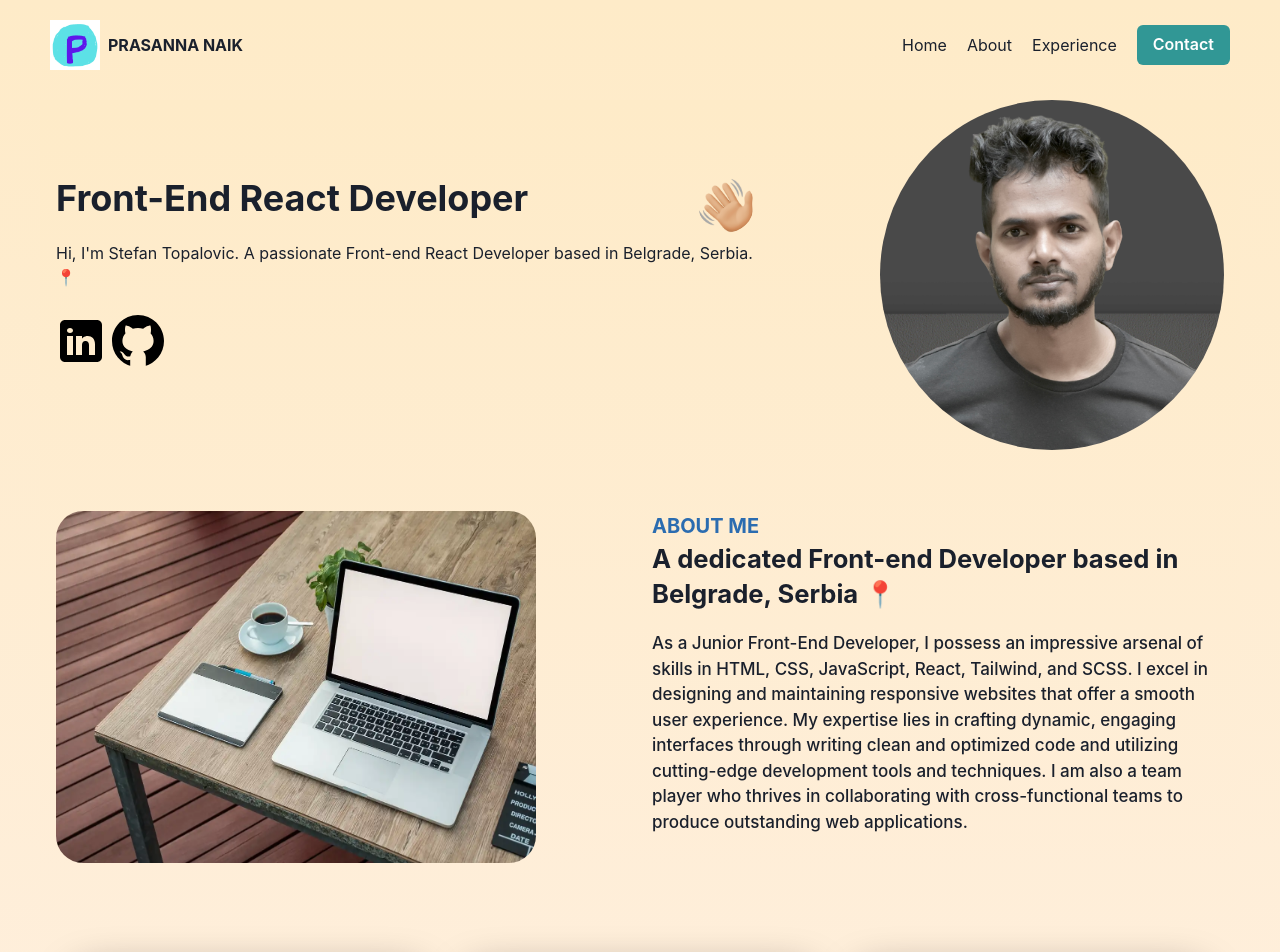
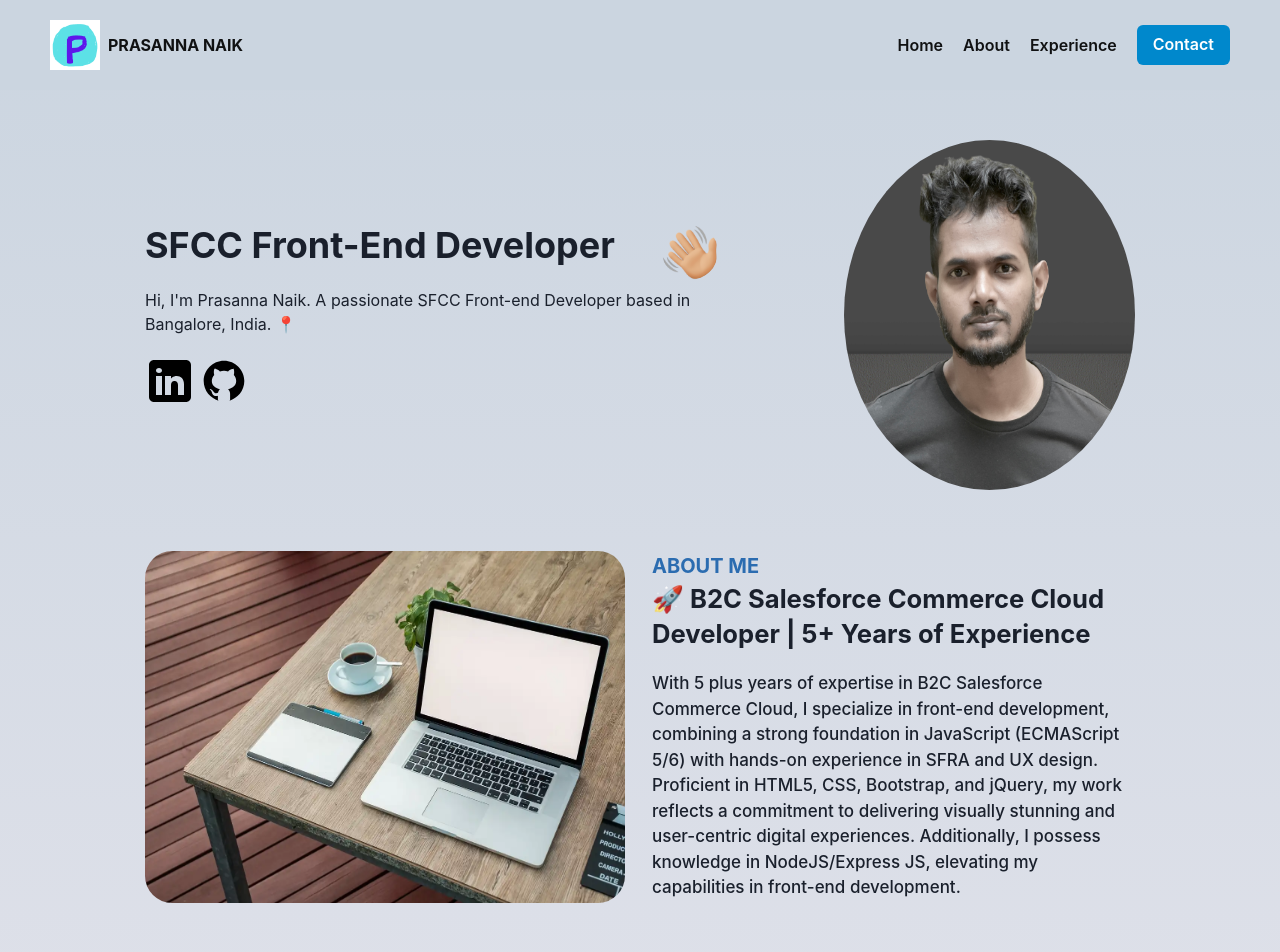
Before and after one commit to Prasanna-naik-97/My-Portfolio-React-App, a React (Create React App) app: page / in a window 1280 px wide. Shown: the top 952 px of the page. Built offline with nearby package versions, Linux system fonts and the light colour scheme; a web font is replaced by a local one.

Commit message:
final changes

```diff
--- a/src/App.js
+++ b/src/App.js
@@ -13,11 +13,9 @@ import AboutMe from './components/AboutMe/AboutMe';
 function App() {
   return (
     <BrowserRouter>
-      <Box className="App" bgGradient={[
-          'linear(to-tr, teal.300, yellow.400)',
-          'linear(to-t, blue.200, teal.500)',
-          'linear(to-b, orange.100, #fff4f9)',
-        ]}>
+      <Box className="App" background={'#fff4f9'} bgGradient={[
+      'linear(to-b, gray.300, #fff4f9)',
+    ]}>
         <Header />
         <Box pt='100px'>
           <Routes>
--- a/src/components/AboutMe/AboutMe.js
+++ b/src/components/AboutMe/AboutMe.js
@@ -1,10 +1,13 @@
 import { Box, Grid, GridItem, Image, Text } from '@chakra-ui/react'
 import React from 'react'
 import pcLogo from "../../assets/images/techIcons/pc.webp";
+import { Element } from 'react-scroll';
 
 const AboutMe = () => {
   return (
+
     <Box className="introduction" mt='4' mb='2' py='45'>
+        <Element name="about-me" className="aboutmeElem">
             <Grid templateColumns={{base: '1fr', lg: '1fr 1fr'}} gap={6} justifyContent='center'>
                 <GridItem>
                     <Image src={pcLogo} borderRadius='1.7rem' width={{base: '90%', lg: '30rem'}} height={{base: '90%', lg: '22rem'}} margin={{base: '0 auto', lg: 'unset'}} />
@@ -12,16 +15,18 @@ const AboutMe = () => {
                 <GridItem>
                     <Box flex='50%'>
                         <Box fontSize='20px' color='blue.600' fontWeight='700'>ABOUT ME</Box>
-                    <Box fontSize='1.6rem'  fontWeight='700' lineHeight='35px' mb='5'>A dedicated Front-end Developer based in Belgrade, Serbia 📍</Box>
+                        <Box fontSize='1.6rem'  fontWeight='700' lineHeight='35px' mb='5'>🚀 B2C Salesforce Commerce Cloud Developer | 5+ Years of Experience</Box>
                         <Box fontSize='17px' fontWeight='500'>
-                        As a Junior Front-End Developer, I possess an impressive arsenal of skills in HTML, CSS, JavaScript, React, Tailwind, and SCSS.
-                        I excel in designing and maintaining responsive websites that offer a smooth user experience. My expertise lies in crafting dynamic,
-                        engaging interfaces through writing clean and optimized code and utilizing cutting-edge development tools and techniques.
-                        I am also a team player who thrives in collaborating with cross-functional teams to produce outstanding web applications.
+                            With 5 plus years of expertise in B2C Salesforce Commerce Cloud, I specialize in front-end development, combining a strong
+                            foundation in JavaScript (ECMAScript 5/6) with hands-on experience in SFRA and UX design.
+                            Proficient in HTML5, CSS, Bootstrap, and jQuery, my work reflects a commitment to delivering
+                            visually stunning and user-centric digital experiences. Additionally, I possess knowledge in NodeJS/Express JS,
+                            elevating my capabilities in front-end development.
                         </Box>
                     </Box>
                 </GridItem>
             </Grid>
+        </Element>
     </Box>
   )
 }
--- a/src/components/Introduction/Introduction.js
+++ b/src/components/Introduction/Introduction.js
@@ -12,16 +12,20 @@ const Introduction = () => {
     <Element name="home-intro">
         <Flex className="description" gap={{base: '0', lg: '116'}} direction={{base: 'column', lg: 'row'}} alignItems={{base: 'center', lg: 'center'}}>
             <Box position='relative' order={{base: '2', lg: '1'}}>
-                <Heading as='h1'>Front-End React Developer</Heading>
+                <Heading as='h1'>SFCC Front-End Developer</Heading>
                 <Image borderRadius='100%' src={handWave} alt='Profile Picture' position='absolute' top='0' right='10px' height='56px' />
-                <Box my='20px'>Hi, I'm Stefan Topalovic. A passionate Front-end React Developer based in Belgrade, Serbia. 📍</Box>
-                <Flex>
-                  <Image src={linedin} alt='linkedin' />
-                  <Image src={github} alt='github' />
+                <Box my='20px'>Hi, I'm Prasanna Naik. A passionate SFCC Front-end Developer based in Bangalore, India. 📍</Box>
+                <Flex gap={{base: '5', xl: '1'}}>
+                  <a href="https://www.linkedin.com/in/prasanna-naik" target='_blank'>
+                    <Image width={{base: '40px', xl: '50px'}} height={'auto'} src={linedin} alt='linkedin' />
+                  </a>
+                  <a href="https://github.com/Prasanna-naik-97" target="_blank">
+                    <Image width={{base: '45px', xl: '50px'}} height={'auto'} src={github} alt='github' />
+                  </a>
                 </Flex>
             </Box>
             <Box order={{base: '1', lg: '2'}}>
-                <Image borderRadius='100%' src='assets/images/profile.png' alt='Profile Picture' margin='0 auto' height='350px' width='350px' />
+                <Image borderRadius='100%' src='assets/images/profile.png' alt='Profile Picture' margin='0 auto' height={{base: '250px', xl: '350px'}} width={{base: '250px', xl: '350px'}} />
             </Box>
         </Flex>
     </Element>
--- a/src/components/WorkExperience/WorkExperience.js
+++ b/src/components/WorkExperience/WorkExperience.js
@@ -3,6 +3,7 @@ import dentsuLogo from "../../assets/images/techIcons/denstu.jpg";
 import mindtreeLogo from "../../assets/images/techIcons/mindtree.jpg";
 import smc2Logo from "../../assets/images/techIcons/smc2.jpg";
 import React from 'react'
+import { Element } from 'react-scroll';
 
 const WorkExperience = () => {
   const dentsu = {
@@ -76,8 +77,9 @@ const WorkExperience = () => {
   }]
 
   return (
-    <Box>
-        <Box mb='5' pb='6' color='#110e0e' fontSize={{base: '40px', lg: '40px'}}>Professional Experience</Box>
+    <Box pt='10'>
+        <Element name="experience" className="experienceElem">
+            <Box mb='5' pb='6' fontSize='20px' color='blue.600' fontWeight='700' >Professional Experience</Box>
             <Container>
                 {experiences.map((company) => (
                     <Box sx={company.style} position='relative'>
@@ -89,6 +91,7 @@ const WorkExperience = () => {
                     </Box>
                 ))}
             </Container>
+        </Element>
     </Box>
   )
 }
--- a/src/components/footer/Footer.js
+++ b/src/components/footer/Footer.js
@@ -1,11 +1,22 @@
-import { Box, Center } from '@chakra-ui/react'
+import { Box, CardFooter, Center, Flex, Image } from '@chakra-ui/react'
 import React from 'react'
 
 const Footer = () => {
+
   return (
-    <Box p='10'>
-      <Center className="copyright">Copyright &#169; 2023 Prasanna Naik. All rights reserved.</Center>
-    </Box>
+    <Flex
+      flexDirection={{base: 'column', xl: 'row'}}
+      justifyContent={{base: 'center', xl: 'space-around'}} py='20' background={'#2d2e32'} mt='5' color={'white'}>
+      <Box textAlign={{base: 'center', xl: 'left'}} fontSize={{base: '16', xl: '20'}} fontWeight={600} className="copyright">Copyright &#169; 2023. All rights reserved.</Box>
+      <Flex gap={5} justifyContent={{base: 'center', xl: 'left'}} mt={{base: '10', xl: '0'}}>
+          <a href="https://www.linkedin.com/in/prasanna-naik" target='_blank'>
+            <svg xmlns="http://www.w3.org/2000/svg" width="30" height="30" viewBox="0 0 24 24" fill="none" stroke="currentColor" stroke-width="2" stroke-linecap="round" stroke-linejoin="round" class="tabler-icon tabler-icon-brand-linkedin"><path d="M4 4m0 2a2 2 0 0 1 2 -2h12a2 2 0 0 1 2 2v12a2 2 0 0 1 -2 2h-12a2 2 0 0 1 -2 -2z"></path><path d="M8 11l0 5"></path><path d="M8 8l0 .01"></path><path d="M12 16l0 -5"></path><path d="M16 16v-3a2 2 0 0 0 -4 0"></path></svg>
+          </a>
+          <a href="https://github.com/Prasanna-naik-97" target="_blank">
+            <svg xmlns="http://www.w3.org/2000/svg" width="30" height="30" viewBox="0 0 24 24" fill="none" stroke="currentColor" stroke-width="2" stroke-linecap="round" stroke-linejoin="round" class="tabler-icon tabler-icon-brand-github"><path d="M9 19c-4.3 1.4 -4.3 -2.5 -6 -3m12 5v-3.5c0 -1 .1 -1.4 -.5 -2c2.8 -.3 5.5 -1.4 5.5 -6a4.6 4.6 0 0 0 -1.3 -3.2a4.2 4.2 0 0 0 -.1 -3.2s-1.1 -.3 -3.5 1.3a12.3 12.3 0 0 0 -6.2 0c-2.4 -1.6 -3.5 -1.3 -3.5 -1.3a4.2 4.2 0 0 0 -.1 3.2a4.6 4.6 0 0 0 -1.3 3.2c0 4.6 2.7 5.7 5.5 6c-.6 .6 -.6 1.2 -.5 2v3.5"></path></svg>
+          </a>
+      </Flex>
+    </Flex>
   )
 }
 
--- a/src/components/header/Header.js
+++ b/src/components/header/Header.js
@@ -1,32 +1,32 @@
 import React from "react";
-import { Link } from 'react-scroll';
+import { Link, Element, animateScroll as scroll } from 'react-scroll';
 import { Box, Button, Flex, HStack, Heading, IconButton, Image, Menu, MenuButton, MenuItem, MenuList, Spacer } from "@chakra-ui/react";
 import MobileMenu from "./MobileMenu.js";
 
 
 export const Header = () => {
   return (
-    <Flex p={{base: '20px 25px', xl: '20px 50px'}} position="fixed" w="100%" zIndex='1000'>
+    <Flex backgroundColor={'gray.300'} p={{base: '20px 25px', xl: '20px 50px'}} position="fixed" w="100%" zIndex='1000'>
       <HStack>
         <Heading as='h2'>
           <Image boxSize='50px' objectFit='cover' src='/assets/images/BrandLogo.png' alt='Dan Abramov' />
         </Heading>
-        <Box fontWeight={700}>PRASANNA NAIK</Box>
+        <Box fontWeight={700} color={'blackAlpha.900'}>PRASANNA NAIK</Box>
       </HStack>
 
       <Spacer/>
 
-      <HStack gap='20px' display={{ base: "none", xl: "flex" }}>
-        <Link to="home-intro" smooth={true} duration={500} colorScheme='teal' size='md' textDecoration='none' style={{cursor: 'pointer'}}>
+      <HStack gap='20px' display={{ base: "none", xl: "flex" }} color={'blackAlpha.900'} fontWeight={'600'}>
+        <Link to="home-intro" offset={-100} smooth={true} duration={500} colorScheme='teal' size='md' textDecoration='none' style={{cursor: 'pointer'}}>
           Home
         </Link>
-        <Link to="contactus-form" smooth={true} duration={500} colorScheme='teal' size='md' textDecoration='none' style={{cursor: 'pointer'}}>
+        <Link to="about-me" offset={-100} smooth={true} duration={500} colorScheme='teal' size='md' textDecoration='none' style={{cursor: 'pointer'}}>
           About
         </Link>
-        <Link to="contactus-form" smooth={true} duration={500} colorScheme='teal' size='md' textDecoration='none' style={{cursor: 'pointer'}}>
+        <Link to="experience" offset={-100} smooth={true} duration={500} colorScheme='teal' size='md' textDecoration='none' style={{cursor: 'pointer'}}>
           Experience
         </Link>
-        <Button colorScheme='teal' size='md'>
+        <Button colorScheme='telegram' size='md'>
           <Link to="contactus-form" smooth={true} duration={500} colorScheme='teal' size='md' textDecoration='none' style={{cursor: 'pointer'}}>
             Contact
           </Link>
--- a/src/components/header/MobileMenu.js
+++ b/src/components/header/MobileMenu.js
@@ -1,6 +1,8 @@
 import React from 'react'
-import { IconButton, Menu, MenuButton, MenuItem, MenuList } from '@chakra-ui/react'
+import { IconButton, Image, Menu, MenuButton, MenuItem, MenuList } from '@chakra-ui/react'
 import { HamburgerIcon, InfoIcon, PhoneIcon, ViewIcon } from "@chakra-ui/icons";
+import homeIcon from "../../assets/images/techIcons/home-icon.svg";
+import { Link } from 'react-scroll';
 
 const MobileMenu = () => {
   return (
@@ -13,15 +15,27 @@ const MobileMenu = () => {
             display={{base: 'block', xl: 'none'}}
         />
         <MenuList>
+            <Link to="home-intro" offset={-100} smooth={true} duration={500}>
+              <MenuItem>
+                <Image src={homeIcon} paddingRight={'2'} marginLeft={'-2px'}/>
+                  Home
+              </MenuItem>
+            </Link>
+            <Link to="about-me" offset={-100} smooth={true} duration={500}>
               <MenuItem icon={<InfoIcon />}>
               About
               </MenuItem>
+            </Link>
+            <Link to="experience" offset={-100} smooth={true} duration={500}>
+              <MenuItem icon={<ViewIcon />}>
+              Experience
+              </MenuItem>
+            </Link>
+            <Link to="contactus-form" smooth={true} duration={500} offset={-100}>
               <MenuItem icon={<PhoneIcon />}>
               Contact
               </MenuItem>
-            <MenuItem icon={<ViewIcon />}>
-            View Work
-            </MenuItem>
+            </Link>
         </MenuList>
     </Menu>
   )
--- a/src/components/home/Home.js
+++ b/src/components/home/Home.js
@@ -8,11 +8,7 @@ import TechSkills from '../techSkills/TechSkills';
 
 const Home = () => {
   return (
-    <Container maxW='1200px' className="main" bgGradient={[
-      'linear(to-tr, teal.300, yellow.400)',
-      'linear(to-t, blue.200, teal.500)',
-      'linear(to-b, orange.100, #fff4f9)',
-    ]}>
+    <Container maxW='1070px' padding={'40px'} className="main">
       <Introduction />
       <AboutMe />
       <TechSkills />
```
Also changed, not shown: src/assets/images/techIcons/home-icon.svg (added). Lines whose indentation alone changed are shown as unchanged.
